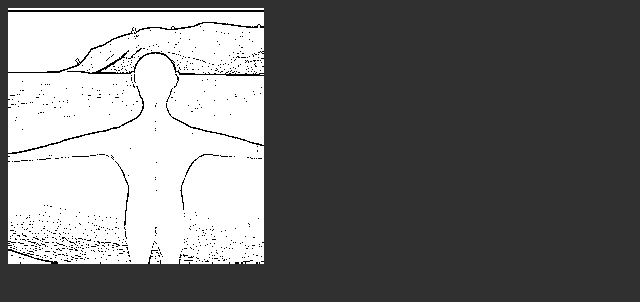
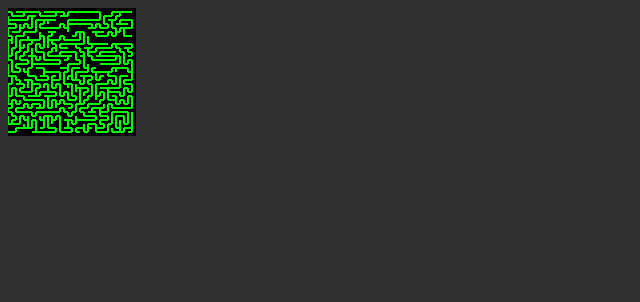
Before and after one commit to Bikram-Kumar/Imaze, a plain HTML site: page index.html in a window 1280 px wide. Shown: the whole page, without its empty margins (0-640 px from the left). Drawn offline with Linux system fonts and the light colour scheme.

Commit message:
maze generation done

```diff
--- a/main.js
+++ b/main.js
@@ -10,11 +10,12 @@ function main() {
     initialize();
 
 
-    var canvasDim = new Vector2(256, 256);
-    var mazeDim = new Vector2(256, 256);
+    var canvasDim = new Vector2(128, 128);
+    var mazeDim = new Vector2(32, 32);
 
-    var canvas = document.getElementById("cnvs");
-    var ctx = canvas.getContext("2d");
+    var ctx = document.getElementById("cnvs").getContext("2d");
+    ctx.canvas.width = canvasDim.x;
+    ctx.canvas.height = canvasDim.y;
 
     var image = document.querySelector("img");
 
@@ -22,14 +23,7 @@ function main() {
     var imgData = ctx.getImageData(0, 0, canvasDim.x, canvasDim.y);
 
 
-
     var factor = canvasDim.x / mazeDim.x;
-
-
-    var mask = ImageHandler.getImageMask(ImageHandler.getImageData(image, mazeDim));
-
-    // imgData = ImageHandler.turnGrayscale(imgData);
-
 
     var kernelGauss = [
         1/16,2/16,1/16,
@@ -43,23 +37,14 @@ function main() {
     ];
 
 
-
-
-
-
     imgData = ImageHandler.turnGrayscale(imgData);
     imgData = ImageHandler.convolve(imgData, kernelRidge);
-    // imgData = ImageHandler.turn2Bit(imgData, 7);
-    // imgData = ImageHandler.invert(imgData);
 
-
-
-
-    mask = ImageHandler.getInvertedImageMask(imgData, 5);
-    console.log(mask);
     ctx.putImageData(imgData, 0, 0);
 
-    var mazeManager = new MazeManager(mazeDim, mask);
+    // var mask = ImageHandler.getImageMask(ImageHandler.getImageData(ctx.canvas, mazeDim), 5);
+    var mask = ImageHandler.getInvertedImageMask(ImageHandler.getImageData(ctx.canvas, mazeDim), 5);
+    console.log(mask);
 
     for (let i = 0; i < mask.length; i++) {
         if (mask[i]) {
@@ -70,6 +55,23 @@ function main() {
         let x = (i % mazeDim.x) * factor;
         let y = Math.floor(i / mazeDim.x) * factor;
         ctx.fillRect(x, y, factor, factor);
+    }
+
+
+
+    var mazeManager = new MazeManager(mazeDim, mask);
+    mazeManager.generate();
+    var maze = mazeManager.maze;
+
+    ctx.clearRect(0, 0, canvasDim.x, canvasDim.y);
+    ctx.strokeStyle = "#00ff00";
+    ctx.lineWidth = 1;
+    ctx.beginPath();
+    ctx.moveTo(factor*maze[0].x, factor*maze[0].y);
+    for (let i = 1; i < maze.length; i++) {
+
+        ctx.lineTo(factor*maze[i].x, factor*maze[i].y);
+        ctx.stroke();
     }
 
 }
--- a/modules/ImageHandler.js
+++ b/modules/ImageHandler.js
@@ -15,7 +15,6 @@ export class ImageHandler {
         return (this.ctx.getImageData(0, 0, size.x, size.y));
 
     }
-
 
 
 
--- a/modules/MazeManager.js
+++ b/modules/MazeManager.js
@@ -1,30 +1,101 @@
 import {Vector2} from "./Vector2.js";
 
 export class MazeManager {
+
     dimension;  // Vector2
+    mask;  // array of booleans indicating whether the nodes are traversable
+    maze;
 
-    // array of booleans indicating whether the corresponding coordinate is part of maze
-    mask;
 
     constructor (dimension, mask) {
         this.dimension = dimension;
         this.mask = mask;
     }
 
+    getFirstUnvisitedIndex(visited) {
+        for (let i = 0; i < visited.length; i++) {
+            if (this.mask[i] && !visited[i]) return i;
+        }
+        return null;
+    }
+
+
+
+    generate () {
+
+        this.maze = [];
+        var size = this.size;
+        var visited = new Array(size);
+        var index = this.getFirstUnvisitedIndex(visited);
+
+        if (index == null) return;
+
+        var stack = [index], neigh, node, index_n, neigh_flag;
+
+        while (true) {
+            index = stack.pop();
+
+            if (!visited[index]) {
+                visited[index] = true;
+            }
+
+            node = this.indexToNode(index);
+
+            this.maze.push(node);
+
+            neigh = this.getNeighbors(node);
+
+            MazeManager.randomizeNeighborsArray(neigh);
+            neigh_flag = false;
+            for (let n of neigh) {
+                // console.log(n);
+                if ((n != null)) {
+                    index_n = this.getIndexOf(n);
+                    if (visited[index_n]) continue;
+                    stack.push(index);
+                    stack.push(index_n);
+                    neigh_flag = true;
+                    break;
+                }
+            }
+
+            if (!neigh_flag && stack.length == 0) {
+                index = this.getFirstUnvisitedIndex(visited);
+                if (index == null) return;
+                stack.push(index);
+            }
+
+        }
+
+    }
+
+
+
+
+
+
+    // returns `Vector2` node if (x,y) is in maze, else `null`
+    maskPass(x, y) {
+        if (this.mask[this.coordIndex(x,y)]) {
+            return new Vector2(x, y);
+        }
+        return null;
+    }
+
 
     getNeighbors(vec) {
         var arr = [null, null, null, null];
         if (vec.x > 0) {
-            arr[0] = new Vector2(vec.x-1, vec.y);
+            arr[0] = this.maskPass(vec.x-1, vec.y);
         }
         if (vec.y > 0) {
-            arr[1] = new Vector2(vec.x, vec.y-1);
+            arr[1] = this.maskPass(vec.x, vec.y-1);
         }
         if (vec.x < (this.dimension.x - 1)) {
-            arr[2] = new Vector2(vec.x+1, vec.y);
+            arr[2] = this.maskPass(vec.x+1, vec.y);
         }
         if (vec.y < (this.dimension.y - 1)) {
-            arr[3] = new Vector2(vec.x, vec.y+1);
+            arr[3] = this.maskPass(vec.x, vec.y+1);
         }
         return arr;
     }
@@ -47,6 +118,21 @@ export class MazeManager {
 
     }
 
+    // `getIndexOf(node)` equivalent for raw coordinates
+    coordIndex(x, y) {
+
+        return (x + (y * this.dimension.x));
+    }
+
+
+
+    // reverse of `getIndexOf(node)`
+    indexToNode(index) {
+
+        return new Vector2(index % this.dimension.x, Math.floor(index / this.dimension.x));
+
+    }
+
     get size(){
         return (this.dimension.x * this.dimension.y);
     }
--- a/styles.css
+++ b/styles.css
@@ -5,3 +5,7 @@ body {
 img {
     display: none;
 }
+
+canvas {
+    background-color: black;
+}
```
